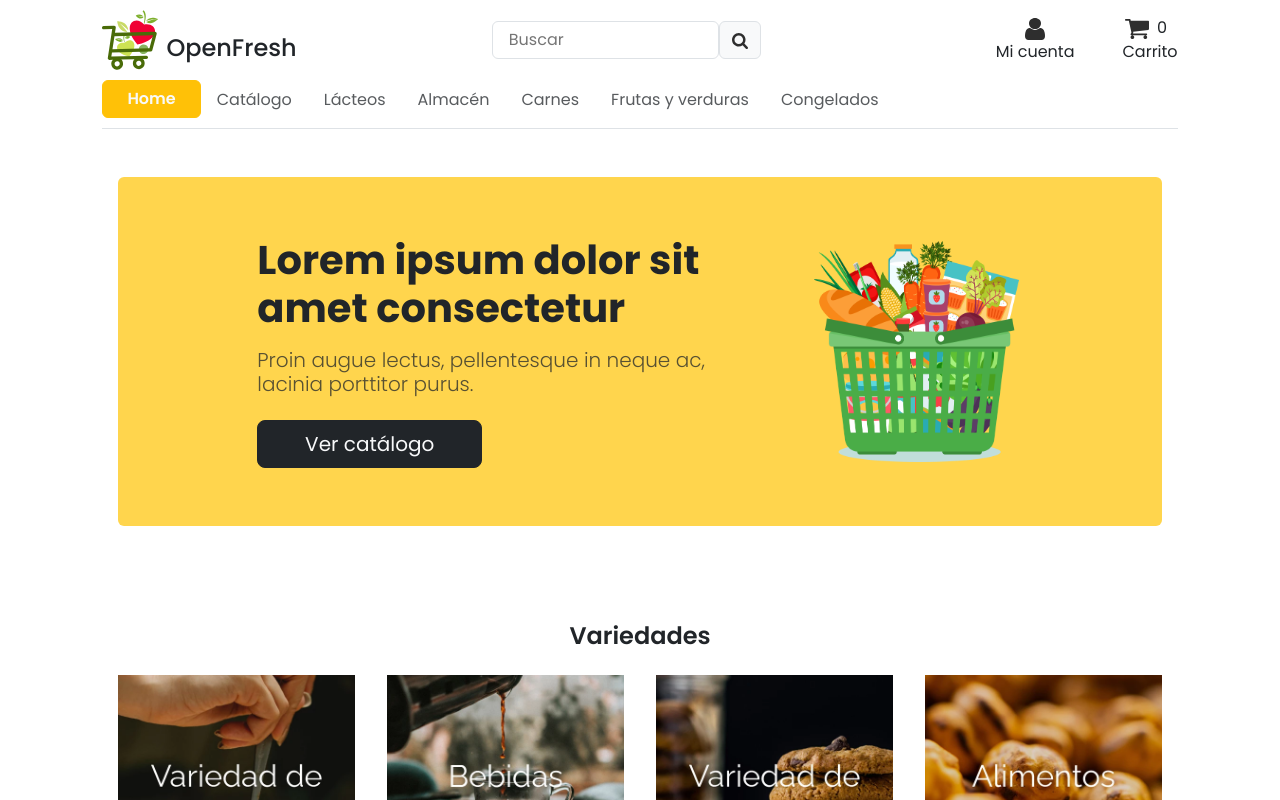
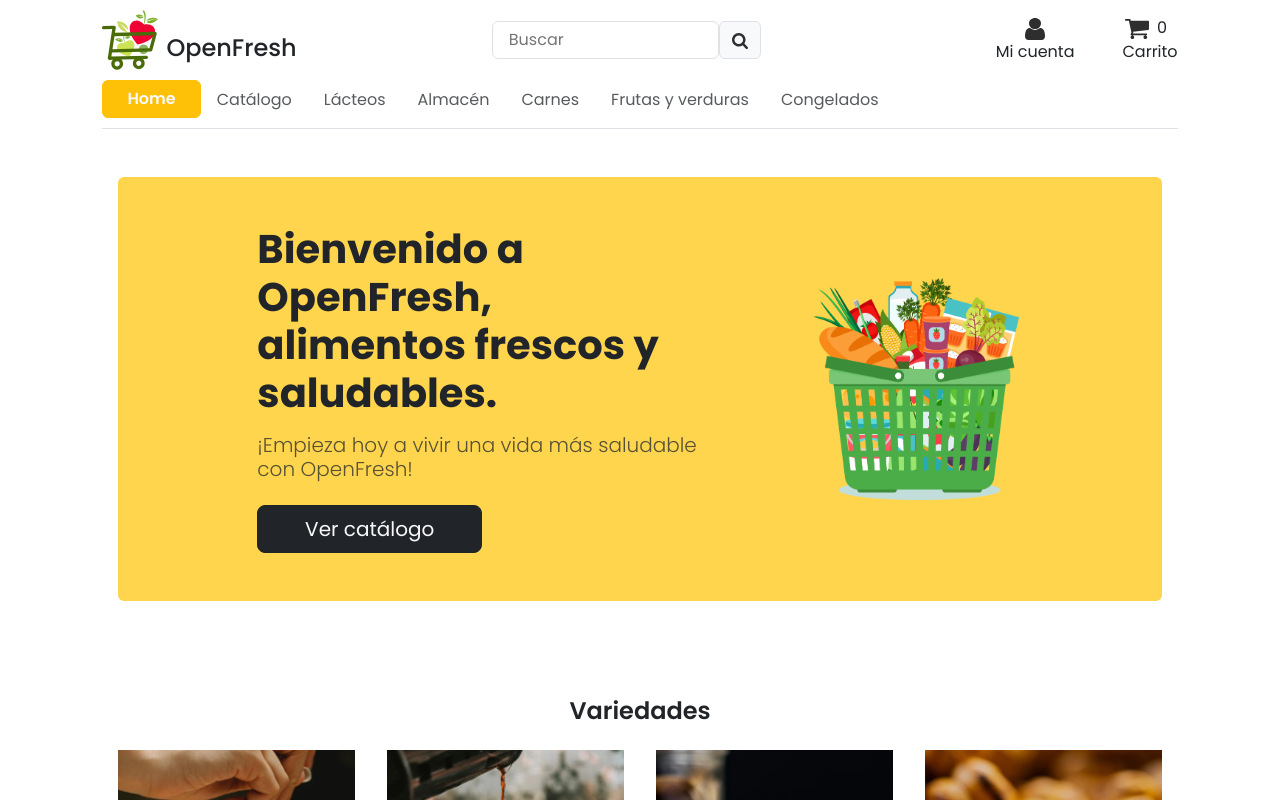
Before and after one commit to FacundoSosa/open-fresh, a React (Create React App) app: page / in a window 1280 px wide. Shown: the top 800 px of the page. Built offline with nearby package versions, Linux system fonts and the light colour scheme.

Commit message:
Cambio texto de landing page

```diff
--- a/src/componentes/Home/Landing/Landing.jsx
+++ b/src/componentes/Home/Landing/Landing.jsx
@@ -7,8 +7,8 @@ function Landing() {
   return (
     <div className='row d-flex flex-wrap justify-content-evenly align-items-center fondo_naranja rounded p-5 my-5 mx-3'>
         <div className='col-md-6'>
-            <h2 className='fw-bold fs-1 pb-2'>Lorem ipsum dolor sit amet consectetur</h2>
-            <h5 className='fw-light opacity-75 pb-3'>Proin augue lectus, pellentesque in neque ac, lacinia porttitor purus.</h5>
+            <h2 className='fw-bold fs-1 pb-2'>Bienvenido a OpenFresh, alimentos frescos y saludables.</h2>
+            <h5 className='fw-light opacity-75 pb-3'>¡Empieza hoy a vivir una vida más saludable con OpenFresh!</h5>
             <Link to="/catalogo" className='btn btn-dark text-light btn-lg w-50'>Ver catálogo</Link>
         </div>
         <img className='img-fluid w-25 h-25 p-3' src={Canasta} alt="canasta.png" />
```
